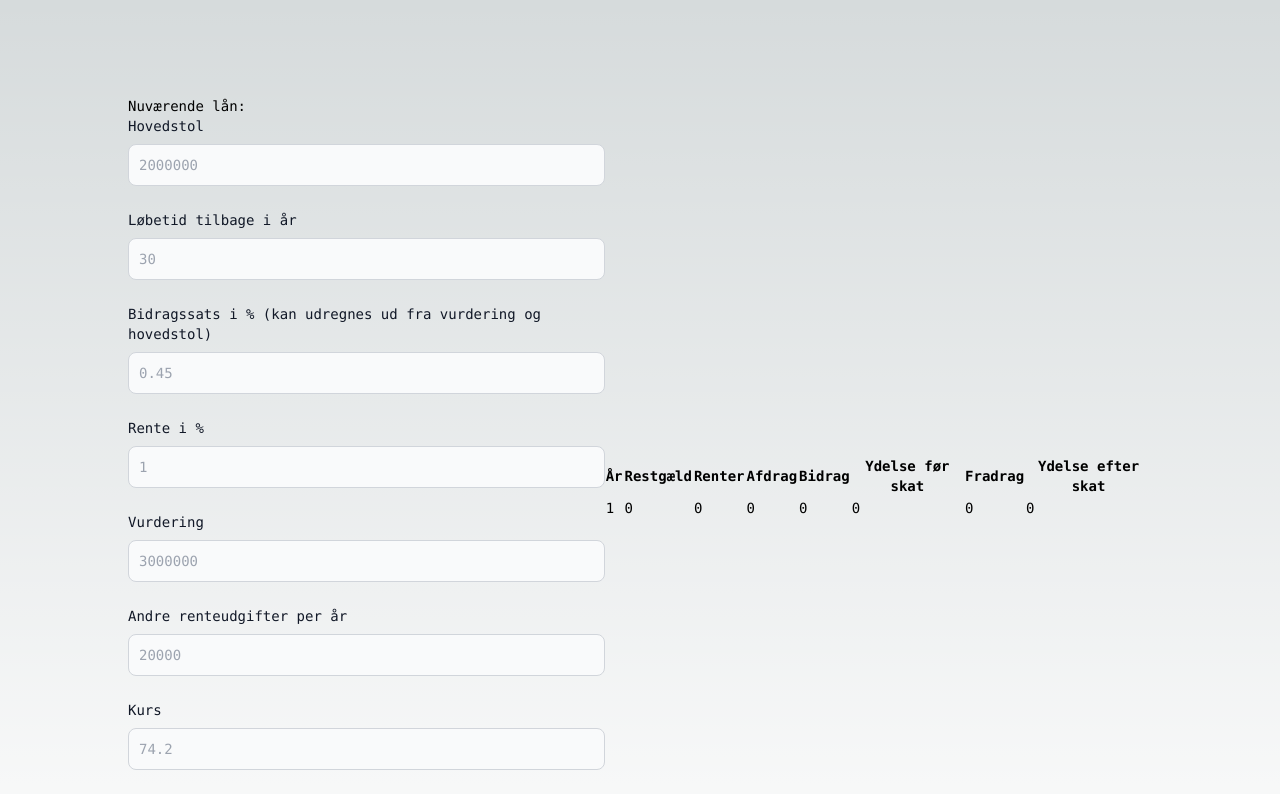
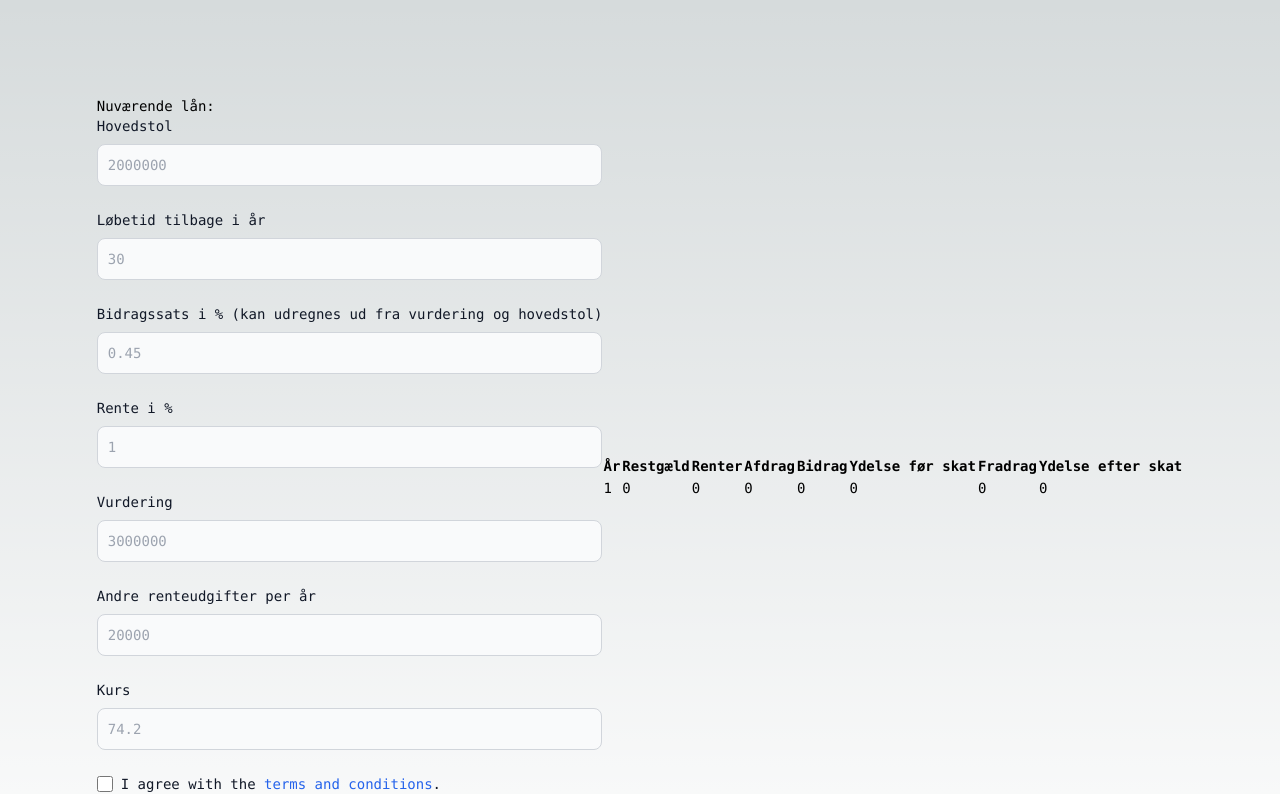
Before and after one commit to mathiastj/mortgage-refinancer, a Next.js app: page / in a window 1280 px wide. Shown: the top 794 px of the page. Built offline with nearby package versions, Linux system fonts and the light colour scheme.

Commit message:
Make page wider

```diff
--- a/src/pages/index.tsx
+++ b/src/pages/index.tsx
@@ -17,7 +17,7 @@ export default function Home() {
 
   return (
     <main className="flex min-h-screen flex-col items-center justify-between p-24">
-      <div className="z-10 w-full max-w-5xl items-center justify-between font-mono text-sm lg:flex">
+      <div className="z-10 w-full max-w-fit items-center justify-between font-mono text-sm lg:flex">
         <MortgageInput setCalculatedLoan={setCalculatedLoan} />
         <MortgageTable calculatedLoan={calculatedLoan} />
       </div>
```
